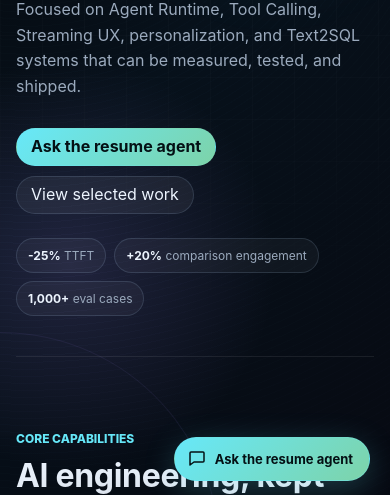
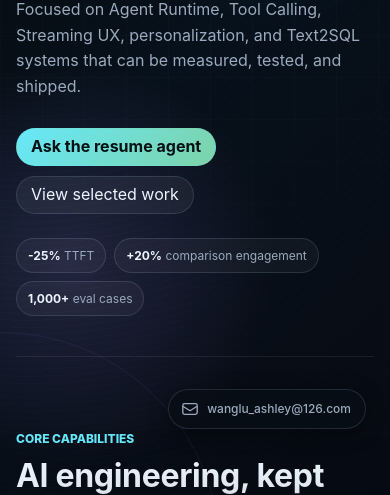
Before and after one commit to AshleyWang1231/resume, a plain HTML site: page index.html in a window 390 px wide. Shown: the part 343-838 px from the top of the page. Drawn offline with Linux system fonts and the light colour scheme; no server answers.

Commit message:
good
Co-Authored-By: Claude <noreply@anthropic.com>

```diff
--- a/index.html
+++ b/index.html
@@ -201,13 +201,14 @@
       </div>
     </div>
 
-    <!-- ── FAB: toggle terminal ── -->
-    <button class="fab" id="agent-fab" type="button" aria-label="Ask the resume agent" data-focus-terminal>
-      <svg width="20" height="20" viewBox="0 0 20 20" fill="none" xmlns="http://www.w3.org/2000/svg" aria-hidden="true">
-        <path d="M3 4a1 1 0 011-1h12a1 1 0 011 1v8a1 1 0 01-1 1H7l-4 3V4z" stroke="currentColor" stroke-width="1.5" stroke-linejoin="round"/>
+    <!-- ── Corner badge: email ── -->
+    <a class="fab" href="mailto:wanglu_ashley@126.com" aria-label="Send email">
+      <svg width="18" height="18" viewBox="0 0 20 20" fill="none" xmlns="http://www.w3.org/2000/svg" aria-hidden="true">
+        <rect x="2" y="4" width="16" height="12" rx="2" stroke="currentColor" stroke-width="1.5"/>
+        <path d="M2 7l8 5 8-5" stroke="currentColor" stroke-width="1.5" stroke-linejoin="round"/>
       </svg>
-      <span data-i18n="heroAsk">Ask the resume agent</span>
-    </button>
+      <span>wanglu_ashley@126.com</span>
+    </a>
 
     <script src="script.js"></script>
   </body>
--- a/styles.css
+++ b/styles.css
@@ -644,12 +644,33 @@ h3 { margin-bottom: 10px; font-size: 17px; }
   border-top: 1px solid var(--line);
 }
 
-/* ─── FAB: hidden on desktop (terminal is always visible as sidebar) ─── */
+/* ─── Corner badge: email ─── */
 .fab {
-  display: none; /* always hidden; sidebar is always open */
+  position: fixed;
+  bottom: 24px;
+  right: 24px;
+  z-index: 60;
+  display: flex;
+  align-items: center;
+  gap: 8px;
+  padding: 0 14px 0 12px;
+  height: 40px;
+  border-radius: 999px;
+  border: 1px solid var(--line);
+  color: var(--muted);
+  background: rgba(9, 14, 22, 0.88);
+  backdrop-filter: blur(12px);
+  font-size: 12px;
+  font-weight: 500;
+  text-decoration: none;
+  transition: border-color 0.16s, color 0.16s, box-shadow 0.16s, transform 0.16s;
+  box-shadow: 0 4px 20px rgba(0,0,0,.4);
 }
+/* on mobile, terminal sidebar uses the same space → email badge stays */
 .fab:hover {
-  box-shadow: 0 12px 40px rgba(103, 232, 249, .34);
+  color: var(--cyan);
+  border-color: var(--line-strong);
+  box-shadow: 0 8px 28px rgba(103, 232, 249, .18);
   transform: translateY(-2px);
 }
 
@@ -703,27 +724,9 @@ h3 { margin-bottom: 10px; font-size: 17px; }
     height: 55vh;
     flex: none;
   }
-  /* show FAB on mobile to open terminal */
-  .fab {
-    display: flex;
-    position: fixed;
-    bottom: 20px;
-    right: 20px;
-    z-index: 60;
-    align-items: center;
-    gap: 8px;
-    padding: 0 16px 0 12px;
-    height: 44px;
-    border-radius: 999px;
-    border: 1px solid rgba(103, 232, 249, .3);
-    color: #041014;
-    background: linear-gradient(135deg, var(--cyan), var(--green));
-    font-size: 13px;
-    font-weight: 700;
-    cursor: pointer;
-    box-shadow: 0 8px 32px rgba(103, 232, 249, .22);
-  }
-  .terminal-float.open ~ .fab { display: none; }
+  /* email badge: move up a bit on mobile to avoid overlapping bottom sheet trigger */
+  .fab { bottom: 72px; }
+  .terminal-float.open ~ .fab { opacity: 0; pointer-events: none; }
 
   .site-header { padding: 0 16px; }
   h1 { font-size: 40px; }
```
